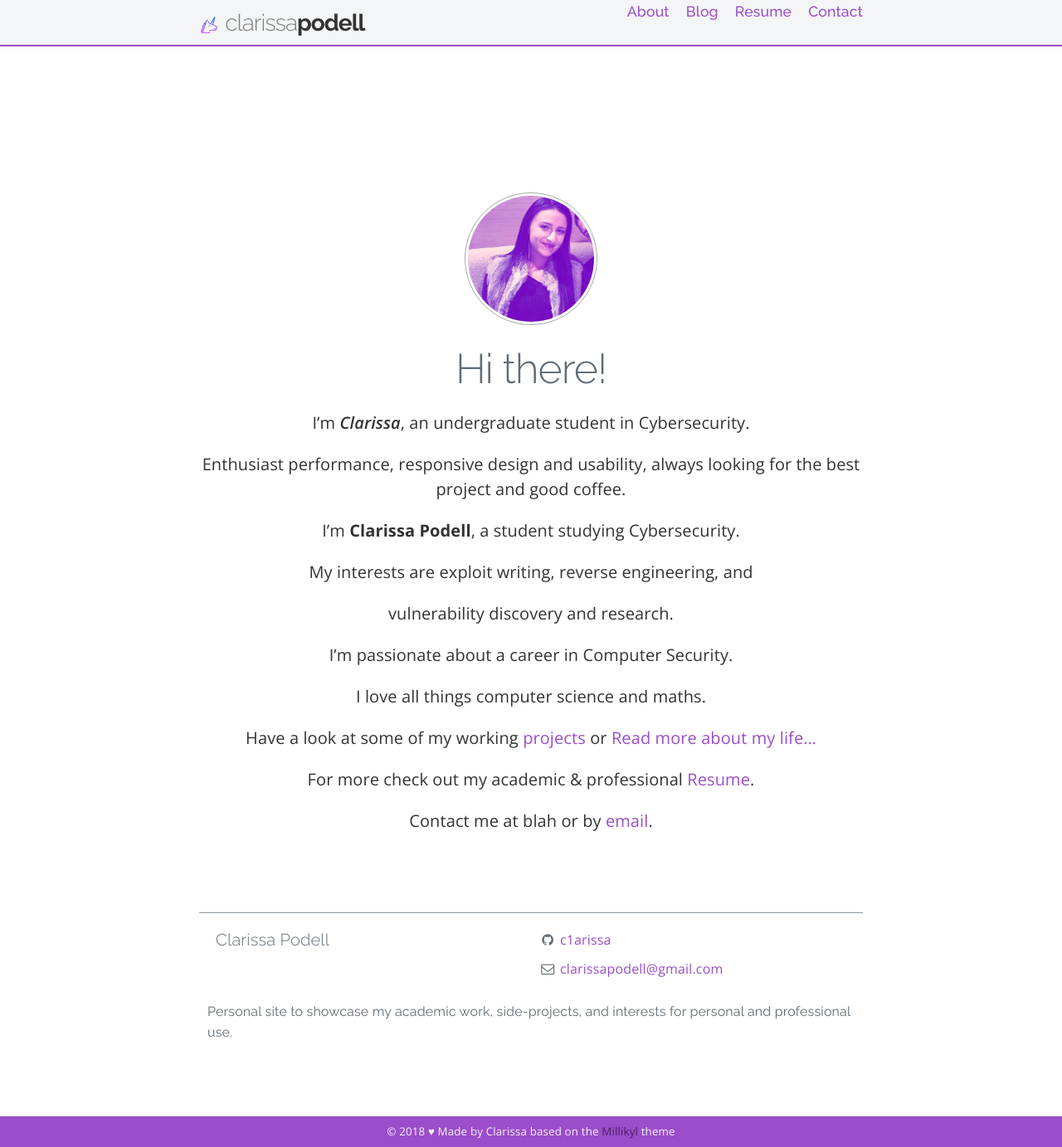
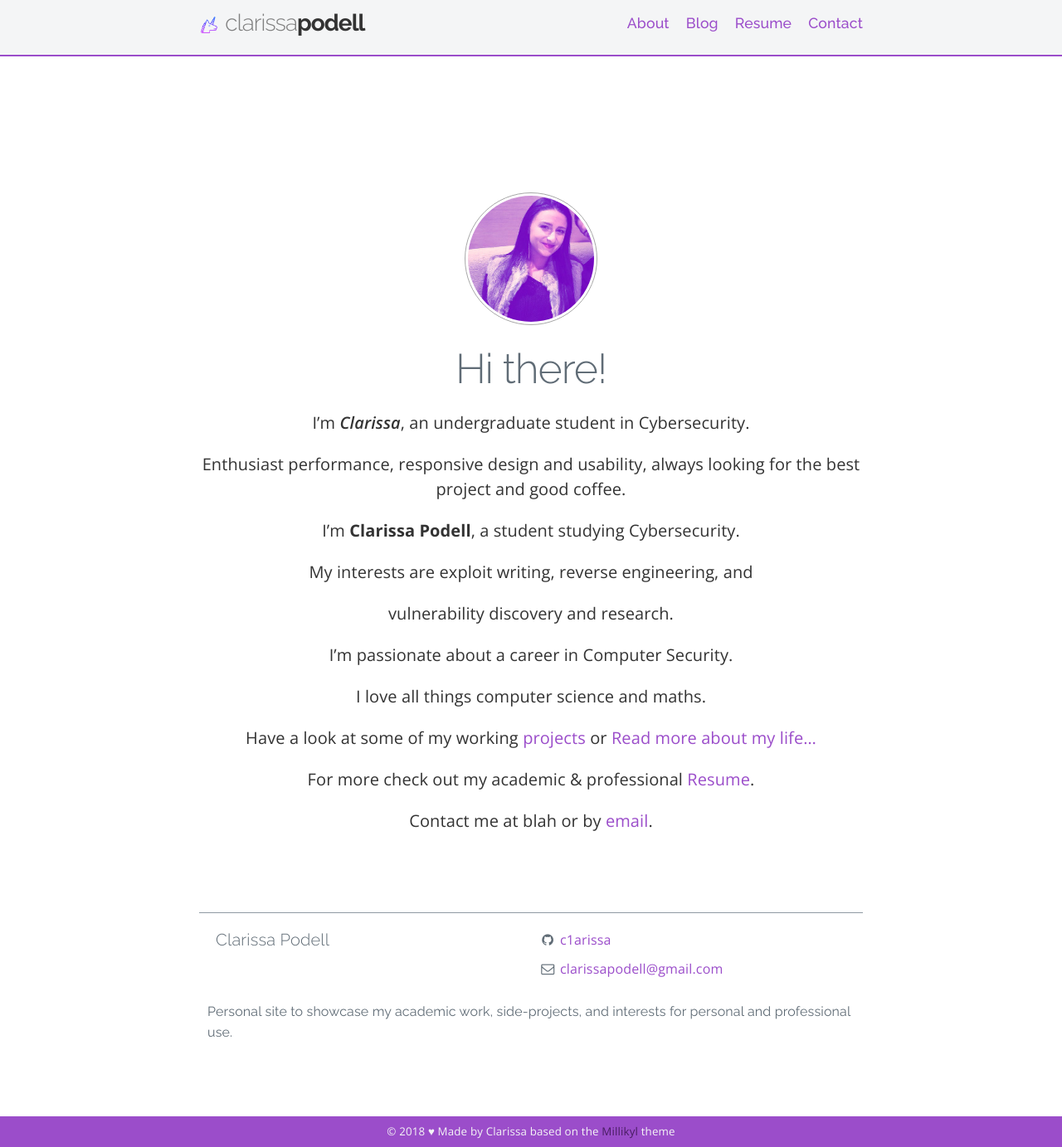
Before and after one commit to c1arissa/c1arissa.github.io, a Jekyll site: the page built from index.md, in a window 1280 px wide and 1383 px high. Shown: the whole window at 83% size. Built offline with Jekyll 4.4.1, drawn with Linux system fonts in a browser that asks for light colours; nearby versions of some CDN libraries; a style sheet for code colours, icons or effects is not loaded.

Commit message:
Update _nav.scss

```diff
--- a/_sass/_nav.scss
+++ b/_sass/_nav.scss
@@ -19,7 +19,7 @@ nav {
 	padding-left: 20px;
 	//padding-top: 28px;
         //padding: 1.375rem 18px 0.8rem;
-	line-height: $nav-height / 2;
+	line-height: $nav-height;
         background: $nav-background;
         color: $nav-font-color;
         text-decoration: none;
```
